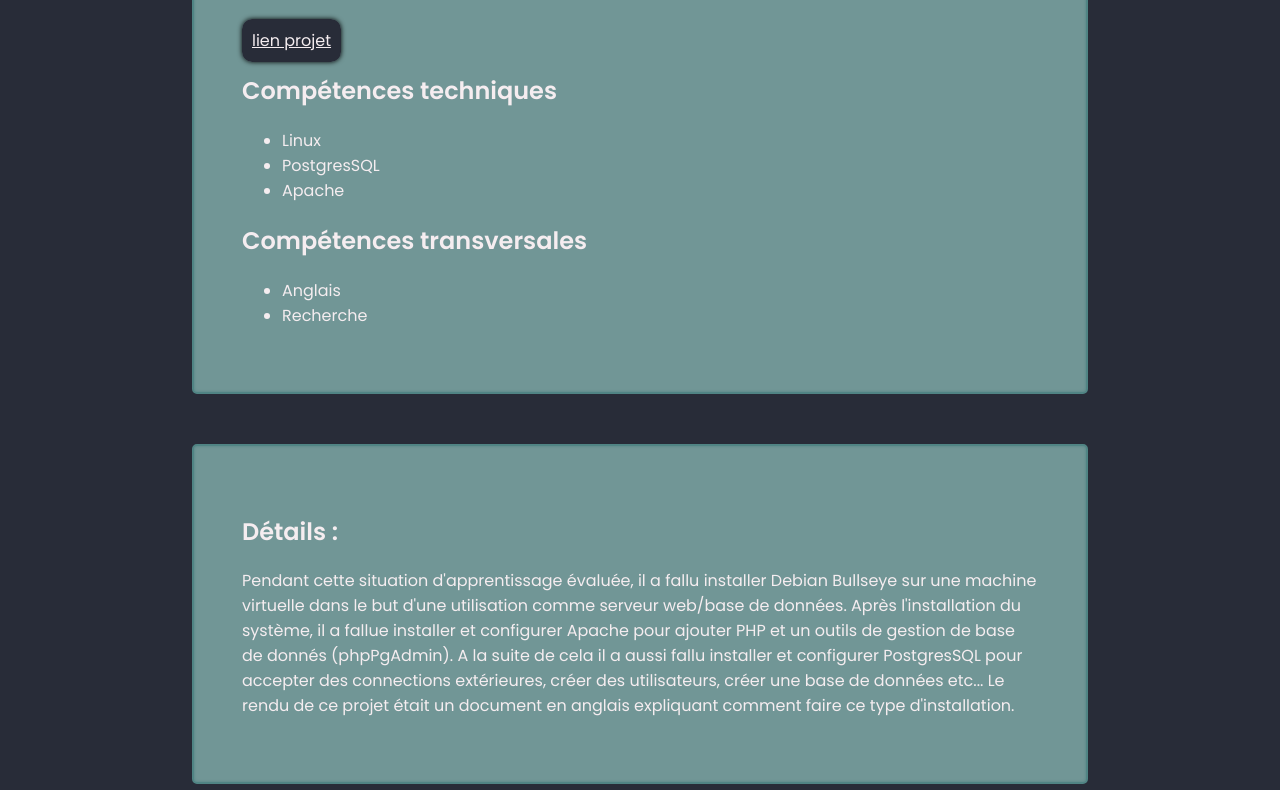
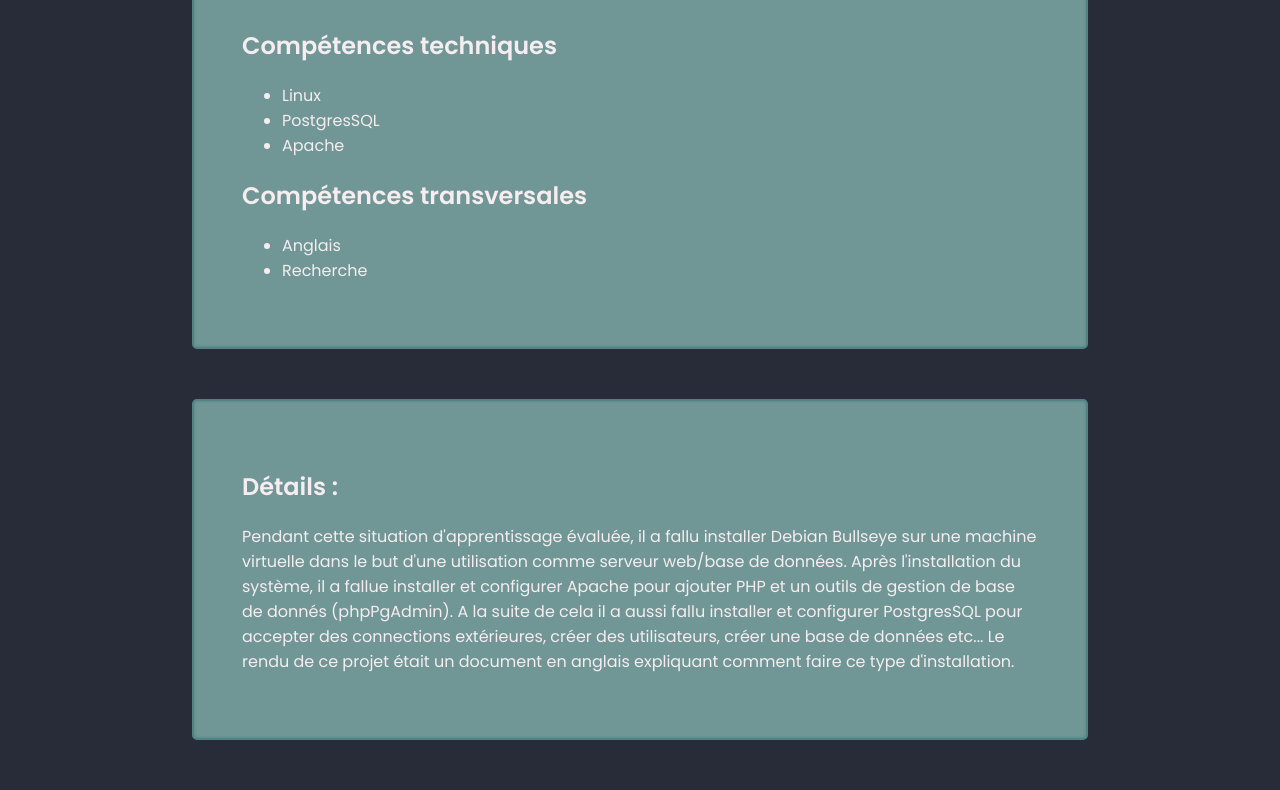
Before and after one commit to Paspatate/portfolio, a plain HTML site: page sae2-3.html in a window 1280 px wide. Shown: the part 250-1040 px from the top of the page. Drawn offline with Linux system fonts and the light colour scheme.

Commit message:
fix link that should not be here

```diff
--- a/sae2-3.html
+++ b/sae2-3.html
@@ -25,8 +25,6 @@
         <section class="basic_layout">
             <!--Titre-->
             <h1>Installation d'un service réseau</h1>
-            <!--Lien projet ?-->
-            <p><a href="https://github.com/paspatate/portfolio">lien projet</a></p>
             <!--liste compétence-->
             <div>
                 <h2>Compétences techniques</h2>
```
